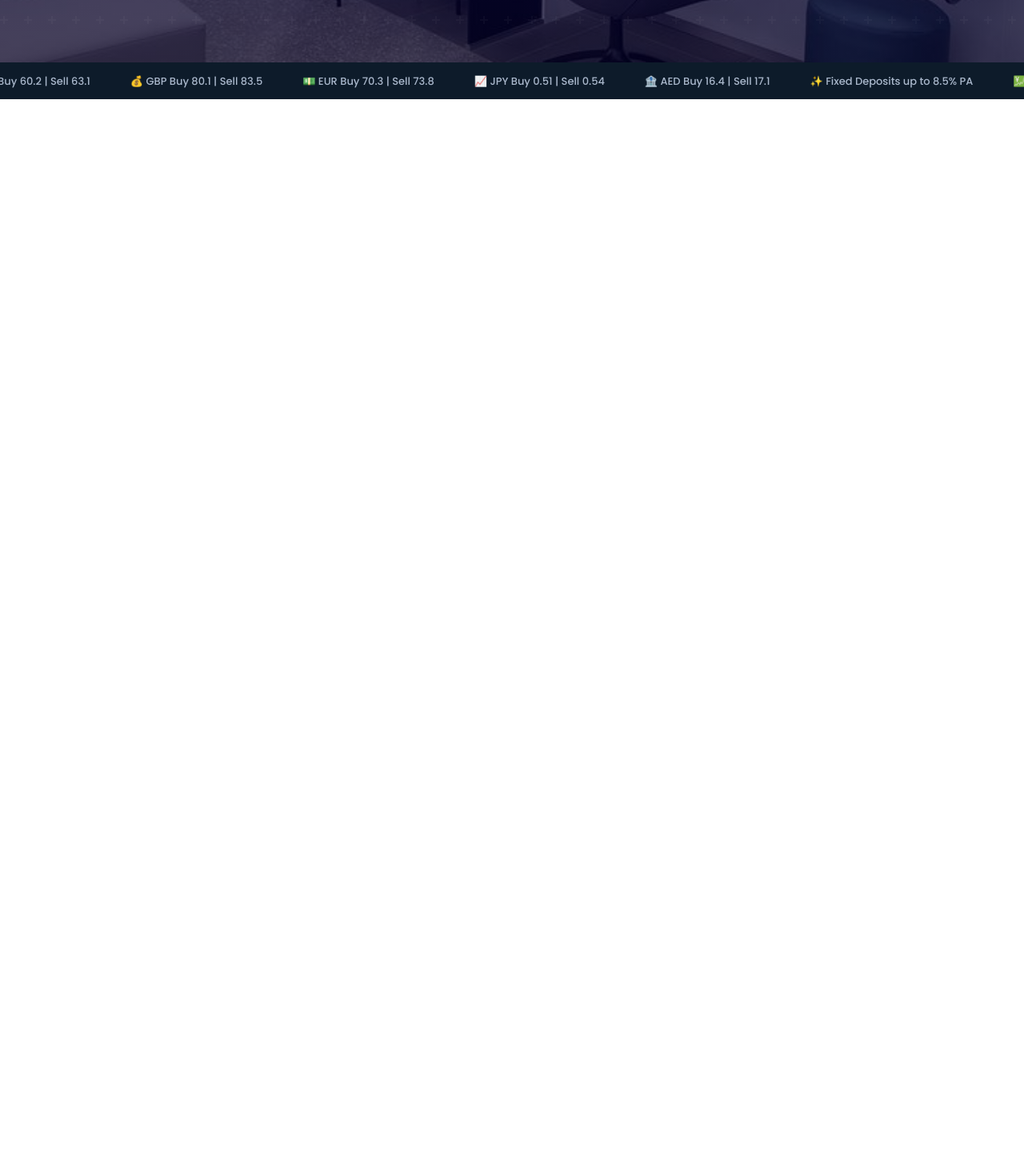
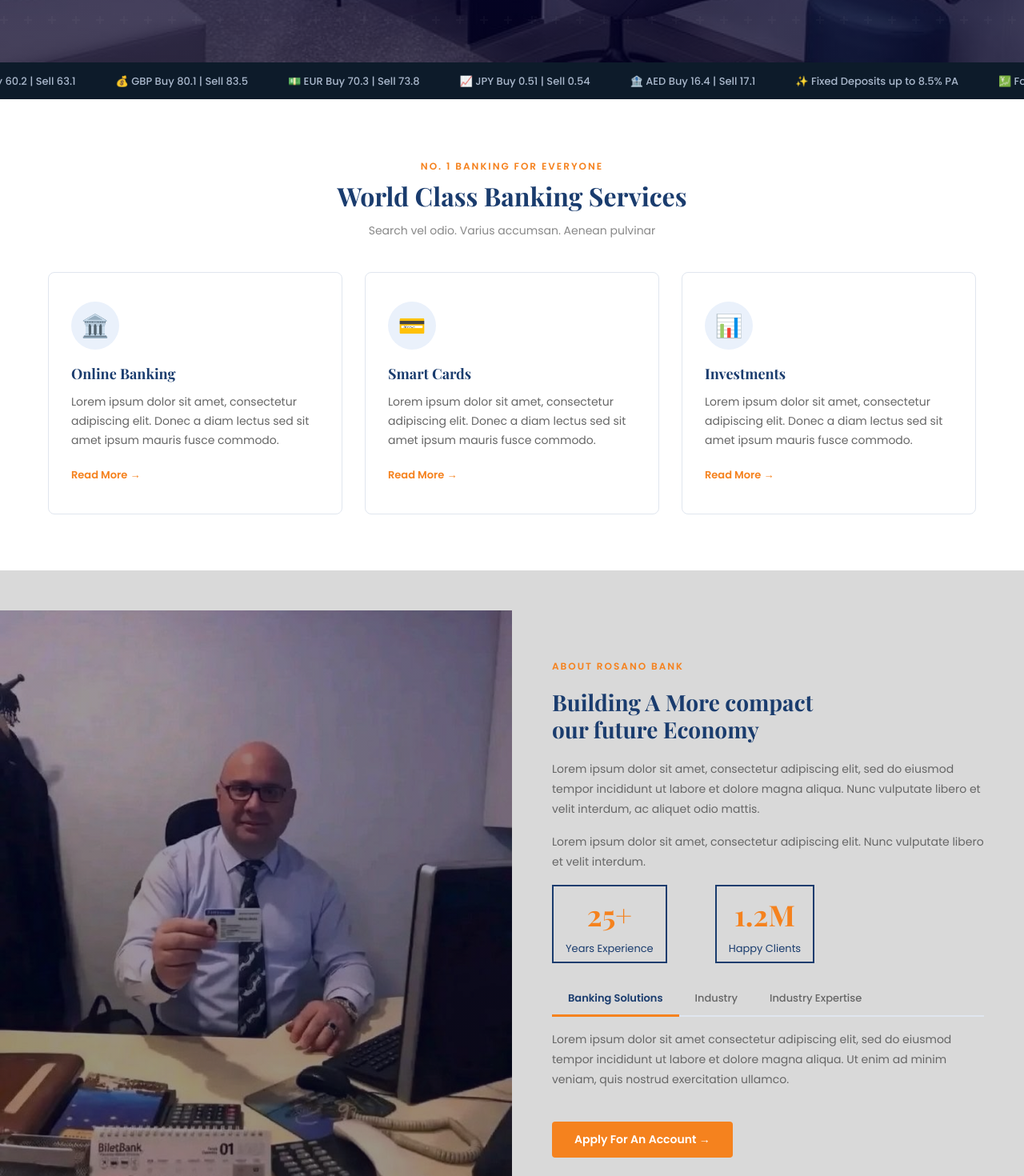
Before and after one commit to AnnCodin/Rosano, a React (Vite) app: page / in a window 1280 px wide. Shown: the part 760-2230 px from the top of the page at 80% size. Before the commit the page ends 884 px from the top, so only its background shows below. Built offline with nearby package versions, Linux system fonts and the light colour scheme.

Commit message:
Add services and about section

```diff
--- a/src/Pages/Home.jsx
+++ b/src/Pages/Home.jsx
@@ -1,4 +1,4 @@
-import React from "react";
+import React, { useState } from "react";
 
 const tickers = [
   "💹 Foreign Exchange Rates",
@@ -10,7 +10,28 @@ const tickers = [
   "✨ Fixed Deposits up to 8.5% PA",
 ];
 
+const services = [
+  {
+    icon: "🏛️",
+    title: "Online Banking",
+    desc: "Lorem ipsum dolor sit amet, consectetur adipiscing elit. Donec a diam lectus sed sit amet ipsum mauris fusce commodo.",
+  },
+  {
+    icon: "💳",
+    title: "Smart Cards",
+    desc: "Lorem ipsum dolor sit amet, consectetur adipiscing elit. Donec a diam lectus sed sit amet ipsum mauris fusce commodo.",
+  },
+  {
+    icon: "📊",
+    title: "Investments",
+    desc: "Lorem ipsum dolor sit amet, consectetur adipiscing elit. Donec a diam lectus sed sit amet ipsum mauris fusce commodo.",
+  },
+];
+
+const tabs = ["Banking Solutions", "Industry", "Industry Expertise"];
+
 const Home = () => {
+  const [active, setActive] = useState(0);
   return (
     <div className="home">
       <section className="hero">
@@ -41,6 +62,7 @@ const Home = () => {
           </div>
         </div>
       </section>
+
       {/* Ticker Bar */}
 
       <div className="ticker-bar">
@@ -52,6 +74,88 @@ const Home = () => {
           ))}
         </div>
       </div>
+
+      {/* Services */}
+
+      <section className="services-section">
+        <div className="container">
+          <div className="section-header center">
+            <span className="section-tag">No. 1 Banking for Everyone</span>
+            <h2 className="section-title">World Class Banking Services</h2>
+            <p className="section-sub">
+              Search vel odio. Varius accumsan. Aenean pulvinar
+            </p>
+          </div>
+          <div className="services-grid">
+            {services.map((s, i) => (
+              <div className="service-card" key={i}>
+                <div className="service-icon-wrap">
+                  <span className="service-icon">{s.icon}</span>
+                </div>
+                <h3>{s.title}</h3>
+                <p>{s.desc}</p>
+                <a href="#" className="service-link">
+                  Read More →
+                </a>
+              </div>
+            ))}
+          </div>
+        </div>
+      </section>
+
+      {/* About */}
+      <section className="economy-section">
+        <div className="economy-img-col">
+          <div className="economy-img-bg" />
+          <div className="economy-img-overlay"></div>
+        </div>
+        <div className="economy-content-col">
+          <span className="section-tag">About Rosano Bank</span>
+          <h2>
+            Building A More compact
+            <br />
+            our future Economy
+          </h2>
+          <p>
+            Lorem ipsum dolor sit amet, consectetur adipiscing elit, sed do
+            eiusmod tempor incididunt ut labore et dolore magna aliqua. Nunc
+            vulputate libero et velit interdum, ac aliquet odio mattis.
+          </p>
+          <p>
+            Lorem ipsum dolor sit amet, consectetur adipiscing elit. Nunc
+            vulputate libero et velit interdum.
+          </p>
+          <div className="economy-stats">
+            <div className="economy-stat">
+              <span className="stat-num">25+</span>
+              <span className="stat-label">Years Experience</span>
+            </div>
+            <div className="economy-stat">
+              <span className="stat-num">1.2M</span>
+              <span className="stat-label">Happy Clients</span>
+            </div>
+          </div>
+          <div className="economy-tabs">
+            {tabs.map((tab, i) => (
+              <button
+                key={i}
+                className={`eco-tab ${active === i ? "active" : ""}`}
+                onClick={() => setActive(i)}
+              >
+                {tab}
+              </button>
+            ))}
+          </div>
+          <div className="economy-tab-content">
+            <p>
+              Lorem ipsum dolor sit amet consectetur adipiscing elit, sed do
+              eiusmod tempor incididunt ut labore et dolore magna aliqua. Ut
+              enim ad minim veniam, quis nostrud exercitation ullamco.
+            </p>
+          </div>
+          <button className="btn-orange mt-20">Apply For An Account →</button>
+        </div>
+      </section>
     </div>
   );
 };
--- a/src/index.css
+++ b/src/index.css
@@ -279,4 +279,222 @@ img {
     transform: translateX(-50%);
   }
 }
-/* --- Ticker Bar --- */
+
+/* --- Services --- */
+.services-section {
+  padding: 70px 0;
+  background: #fff;
+}
+.section-header.center {
+  text-align: center;
+}
+.services-grid {
+  display: grid;
+  grid-template-columns: repeat(3, 1fr);
+  gap: 28px;
+  margin-top: 10px;
+}
+.service-card {
+  background: #fff;
+  border: 1px solid #e0e6ef;
+  border-radius: 8px;
+  padding: 36px 28px;
+  transition:
+    transform 0.3s,
+    box-shadow 0.3s;
+  position: relative;
+  overflow: hidden;
+}
+.service-card::before {
+  content: "";
+  position: absolute;
+  top: 0;
+  left: 0;
+  right: 0;
+  height: 4px;
+  background: #1a3c6e;
+  transform: scaleX(0);
+  transition: transform 0.3s;
+  transform-origin: left;
+}
+.service-card:hover {
+  transform: translateY(-6px);
+  box-shadow: 0 16px 40px rgba(26, 60, 110, 0.12);
+}
+.service-card:hover::before {
+  transform: scaleX(1);
+}
+.service-icon-wrap {
+  width: 60px;
+  height: 60px;
+  background: #eaf1fb;
+  border-radius: 50%;
+  display: flex;
+  align-items: center;
+  justify-content: center;
+  margin-bottom: 20px;
+  font-size: 28px;
+  transition: background 0.2s;
+}
+.service-card:hover .service-icon-wrap {
+  background: #1a3c6e;
+}
+.service-card h3 {
+  font-size: 18px;
+  margin-bottom: 12px;
+  color: #1a3c6e;
+}
+.service-card p {
+  font-size: 14px;
+  color: #666;
+  margin-bottom: 18px;
+}
+.service-link {
+  color: #f5821e;
+  font-size: 13px;
+  font-weight: 600;
+}
+.service-link:hover {
+  text-decoration: underline;
+}
+
+@media (max-width: 768px) {
+  .services-grid {
+    grid-template-columns: 1fr;
+  }
+}
+@media (min-width: 480px) and (max-width: 768px) {
+  .services-grid {
+    grid-template-columns: repeat(2, 1fr);
+  }
+}
+
+/* --- About --- */
+.economy-section {
+  display: grid;
+  grid-template-columns: 1fr 1fr;
+  min-height: 480px;
+  width: 100%;
+  height: 100%;
+  padding: 50px 0;
+  background-color: #d9d9d9;
+}
+.economy-img-col {
+  position: relative;
+  background: linear-gradient(135deg, #0d1b2a, #1a3c6e);
+  overflow: hidden;
+}
+.economy-img-bg {
+  position: absolute;
+  inset: 0;
+  background:
+    linear-gradient(to top, rgba(3, 0, 45, 0.4), rgba(4, 0, 72, 0.4)),
+    url("./assets/61a1c652fce2aae544446d5c2f6f6d82.jpg") center/cover;
+}
+.economy-img-overlay {
+  position: absolute;
+  inset: 0;
+  display: flex;
+  align-items: flex-end;
+  padding: 40px;
+}
+.economy-stats {
+  display: flex;
+  gap: 60px;
+}
+.economy-stat {
+  display: flex;
+  flex-direction: column;
+  text-align: center;
+  border: 2px solid #1a3c6e;
+  padding: 5px 15px;
+}
+.stat-num {
+  font-family: "Playfair Display", serif;
+  font-size: 36px;
+  font-weight: 700;
+  color: #f5821e;
+}
+.stat-label {
+  color: #1a3c6e;
+  font-size: 13px;
+}
+.economy-content-col {
+  padding: 60px 50px;
+  background-color: #d9d9d9;
+  display: flex;
+  flex-direction: column;
+  justify-content: center;
+}
+.economy-content-col h2 {
+  font-size: 28px;
+  margin: 10px 0 20px;
+}
+.economy-content-col p {
+  color: #666;
+  font-size: 14px;
+  margin-bottom: 16px;
+  line-height: 1.8;
+}
+.economy-tabs {
+  display: flex;
+  gap: 0;
+  margin: 24px 0 16px;
+  border-bottom: 2px solid #e0e6ef;
+}
+.eco-tab {
+  background: none;
+  border: none;
+  padding: 10px 20px;
+  font-family: "Poppins", sans-serif;
+  font-size: 13px;
+  font-weight: 500;
+  color: #666;
+  cursor: pointer;
+  border-bottom: 3px solid transparent;
+  margin-bottom: -2px;
+  transition:
+    color 0.2s,
+    border-color 0.2s;
+}
+.eco-tab.active {
+  color: #1a3c6e;
+  border-bottom-color: #f5821e;
+  font-weight: 600;
+}
+.economy-tab-content p {
+  font-size: 14px;
+  color: #666;
+}
+.mt-20 {
+  margin-top: 24px;
+}
+.btn-orange {
+  background: #f5821e;
+  color: #fff;
+  border: none;
+  padding: 12px 28px;
+  border-radius: 4px;
+  font-family: "Poppins", sans-serif;
+  font-weight: 600;
+  font-size: 14px;
+  cursor: pointer;
+  transition: background 0.2s;
+  display: inline-block;
+  width: fit-content;
+}
+.btn-orange:hover {
+  background: #d96e10;
+}
+
+@media (max-width: 900px) {
+  .economy-section {
+    grid-template-columns: 1fr;
+  }
+  .economy-img-col {
+    min-height: 260px;
+  }
+  .economy-content-col {
+    padding: 40px 24px;
+  }
+}
```
Also changed, not shown: src/assets/61a1c652fce2aae544446d5c2f6f6d82.jpg (added).
